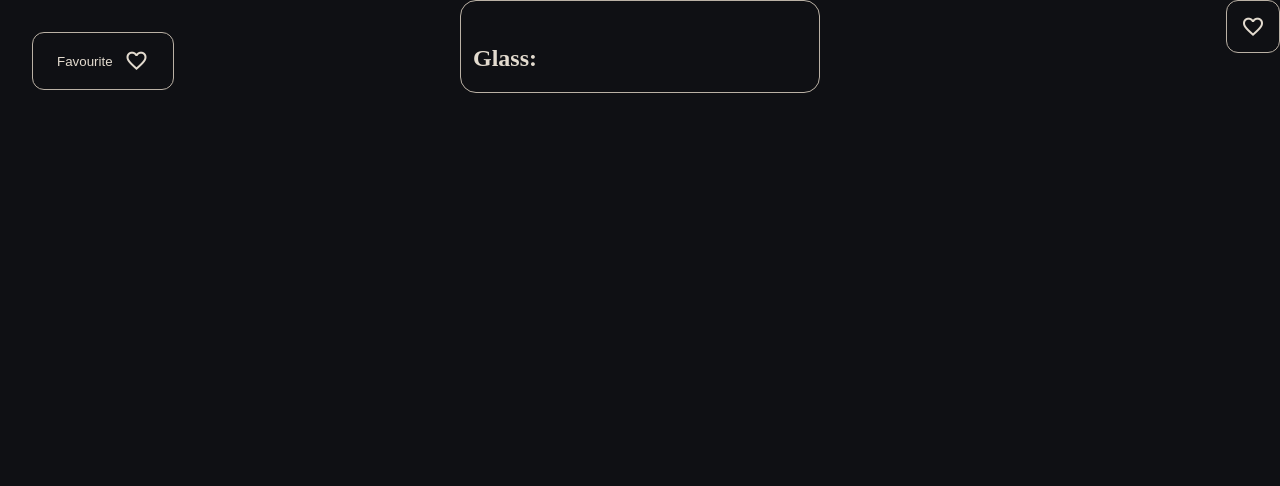
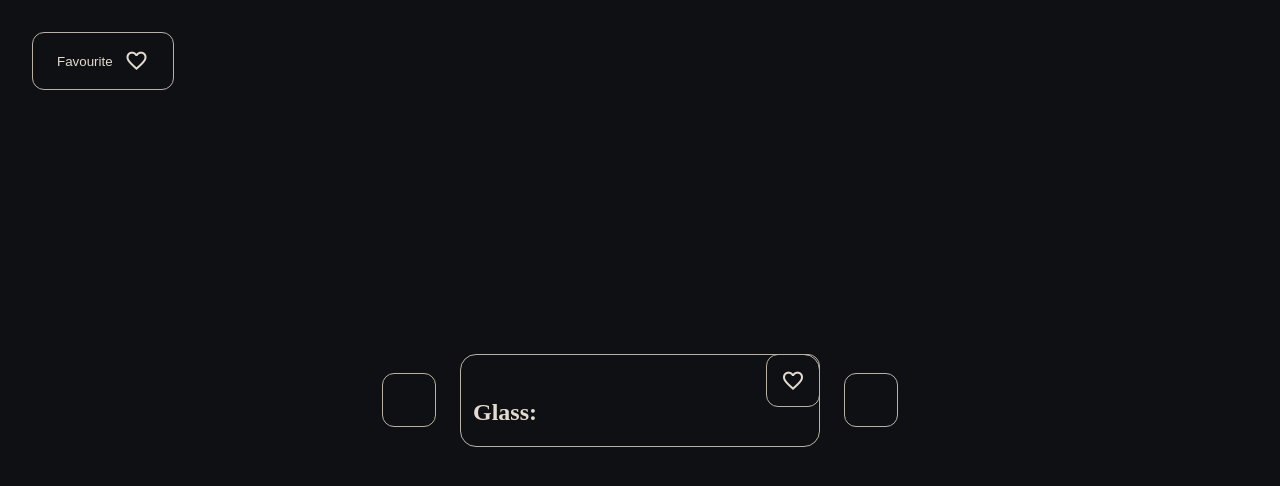
Before and after one commit to Viktoriia-git/zhdk-web-technologies-2025-main, a plain HTML site: page exercise/index.html in a window 1280 px wide. Drawn offline with nearby package versions, Linux system fonts and the light colour scheme; no server answers; a web font is replaced by a local one.

Commit message:
Update index.html

```diff
--- a/exercise/index.html
+++ b/exercise/index.html
@@ -20,15 +20,20 @@
 </head>
 
 <body>
-  <div class="card">
+  <div class="center-screen">
+
+    <div class="card-next-wrapper">
+      <button class="back"></button>
+    <div class="card">
 
     <div data-js="photo" class="main-image">
       <!-- append image later in here -->
+       <button class="like-button">
+        <span class="material-symbols-outlined">favorite</span>
+    </button>
     </div>
 
-    <button class="like-button">
-        <span class="material-symbols-outlined">favorite</span>
-    </button>
+
 
     <div class="drink-description">
 
@@ -43,6 +48,9 @@
       <h3>Glass: <span class="glass-info"></span></h3>
 
     </div>
+    </div>
+    <button class="next"></button>
+    </div>
   </div>
 
 
```
